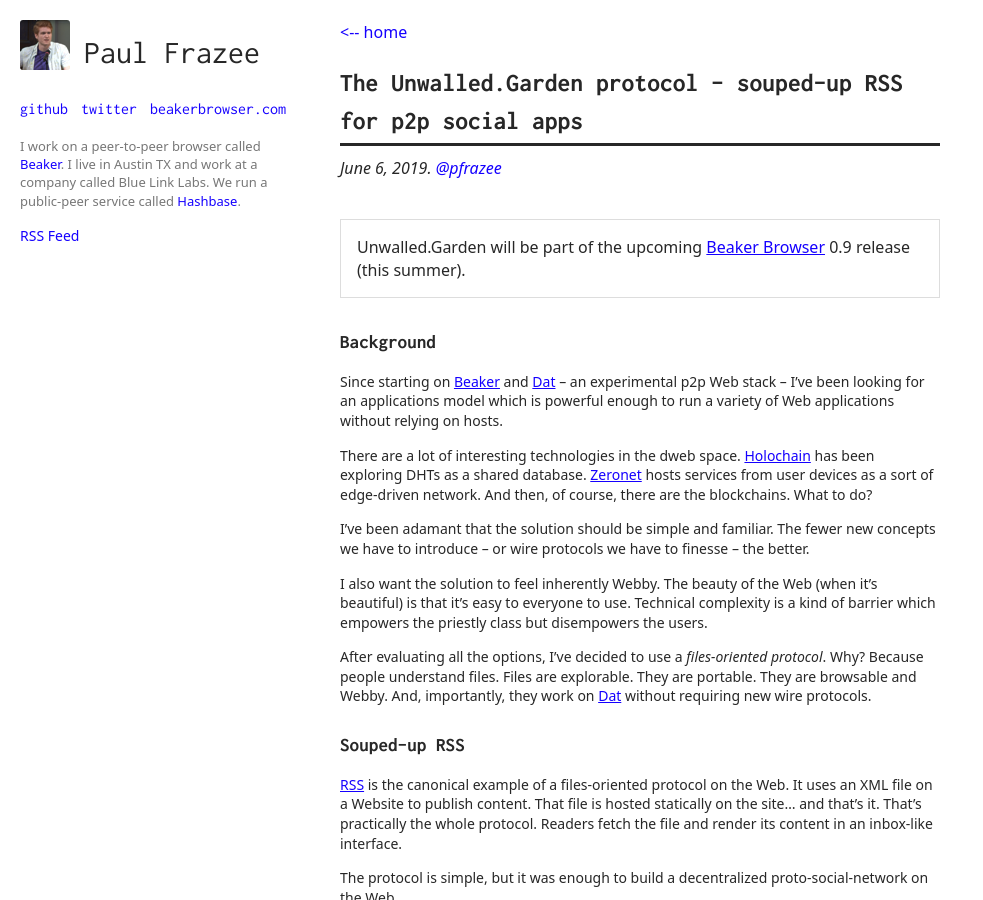
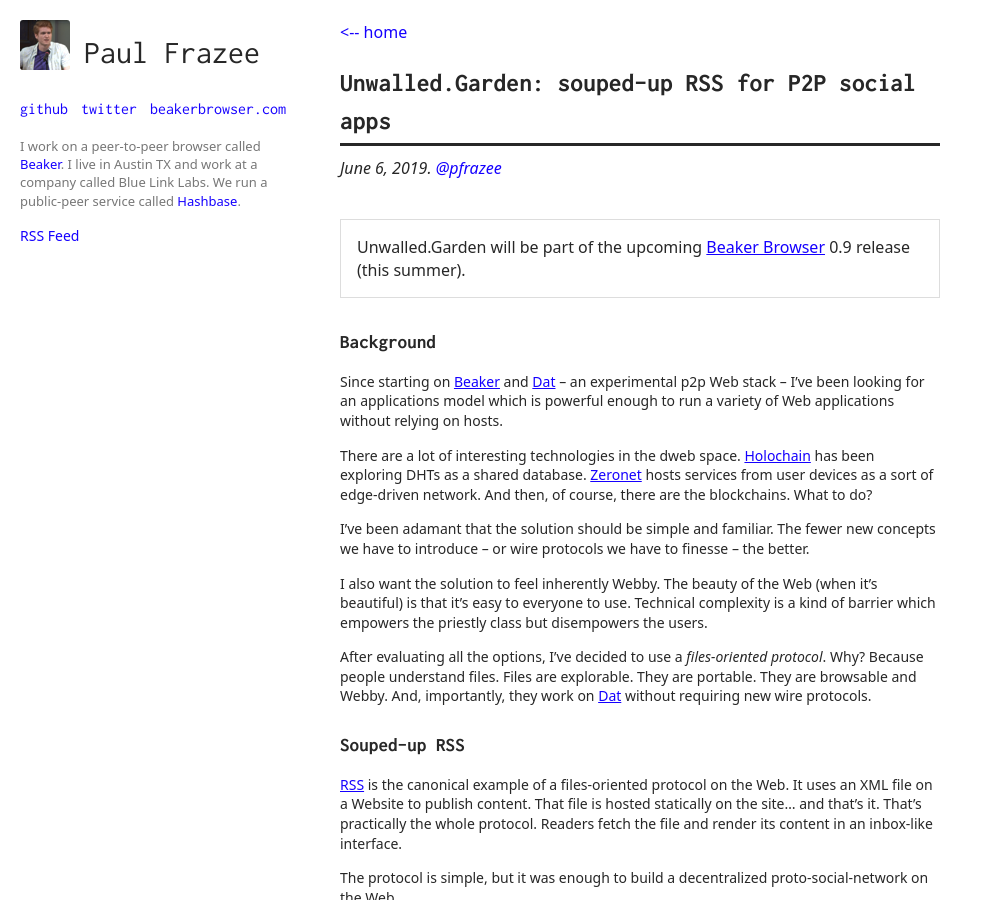
Before and after one commit to pfrazee/pfrazee.github.io, a Jekyll site: the page built from _posts/2019-06-06-unwalled-garden.md, in a window 1280 px wide and 900 px high. Shown: the whole window, without its empty margins (0-983 px from the left). Built offline with Jekyll 4.4.1, drawn with Linux system fonts in a browser that asks for light colours.

Commit message:
Tweak unwalled garden post's social card

```diff
--- a/_posts/2019-06-06-unwalled-garden.md
+++ b/_posts/2019-06-06-unwalled-garden.md
@@ -1,8 +1,8 @@
 ---
 layout: post
 thumb: "https://pfrazee.hashbase.io/assets/img/unwalled.jpg"
-title: "The Unwalled.Garden protocol - souped-up RSS for p2p social apps"
-twitter_card: summary
+title: "Unwalled.Garden: souped-up RSS for P2P social apps"
+twitter_card: summary_large_image
 desc: "Beaker is an experimental peer-to-peer Web browser. In this post, I will describe a new files-oriented protocol we are developing called Unwalled.Garden which will drive the applications stack for Beaker sites."
 ---
 
```
Also changed, not shown: assets/img/unwalled.jpg.
